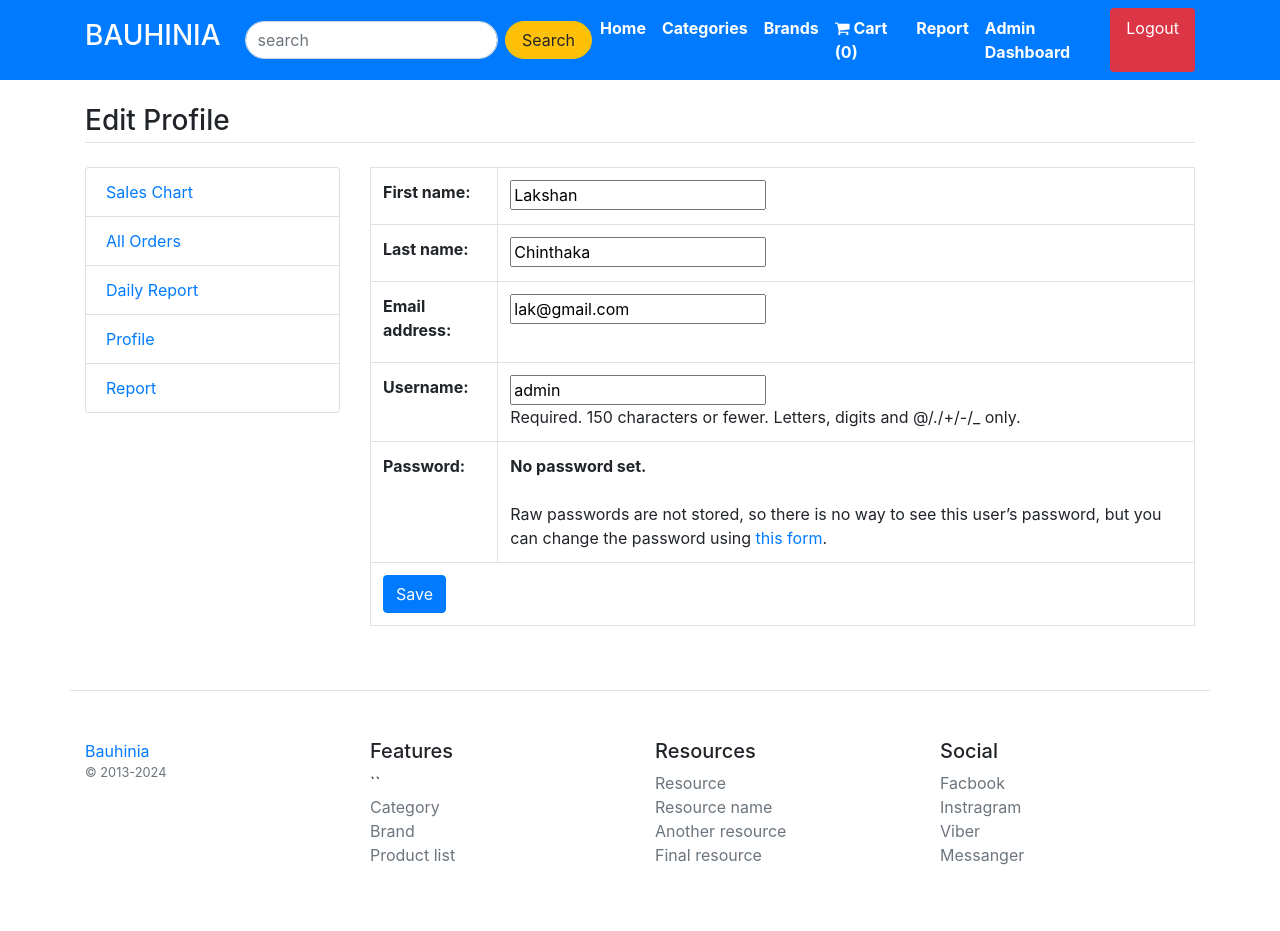
After one commit to LakshanChinthaka/Ecommerce-django-bootstrap, a Django app: page /admin-profile in a window 1280 px wide. The commit adds this page. Run offline with Django 4.2, Linux system fonts and the light colour scheme; a user stored in the database is signed in; data comes from the database, SQL or seed files in the repository; both versions use the stored data as it was after the commit; parts of the project's set-up code (start-up, migrations or seed data) failed here and were passed over; some libraries are stand-ins or nearby versions.

Commit message:
last one

```diff
--- /dev/null
+++ b/main/templates/adminDashboard/edit-profile.html
@@ -0,0 +1,24 @@
+{% extends 'base.html' %} {% load static %} {% block content %}
+<main class="container my-4">
+  <!-- Featured Products -->
+  <h3 class="my-4 border-bottom pb-1">Edit Profile</h3>
+  <div class="row">
+    <div class="col-md-3">{% include 'adminDashboard\side-bar.html' %}</div>
+    <div class="col-md-9">
+      {% if msg %}
+      <p class="text-success">{{msg}}</p>
+      {% endif %}
+      <table class="table table-bordered">
+        <form method="post">
+          {% csrf_token %} {{form.as_table}}
+          <tr>
+            <td colspan="2">
+              <input type="submit" value="Save" class="btn btn-primary" />
+            </td>
+          </tr>
+        </form>
+      </table>
+    </div>
+  </div>
+</main>
+{% endblock %}
--- a/main/templates/adminDashboard/side-bar.html
+++ b/main/templates/adminDashboard/side-bar.html
@@ -16,6 +16,12 @@
   >
 
   <a
+    href="{% url 'admin-profile' %}"
+    class="list-group-item {% if request.path == '/admin-edit-profile' %}active {% endif %}"
+    >Profile</a
+  >
+
+  <a
     href="{% url 'total_product_report_pdf' %}"
     class="list-group-item {% if request.path == '/total_product_report_pdf' %}active {% endif %}"
     >Report</a
--- a/main/templates/base.html
+++ b/main/templates/base.html
@@ -23,7 +23,7 @@
 	<nav class="navbar navbar-expand-lg navbar-dark bg-primary">
 		<div class="container">
 
-		  <h3 class="display-6 pr-4 text-white bg-slate-400" href="/">BAUHINIA</h3>
+		  <h3 class="mr-6 display-7 pr-4 text-white bg-slate-400" href="/">BAUHINIA</h3>
 
 
 		  <button class="navbar-toggler" type="button" data-toggle="collapse" data-target="#navbarNav" aria-controls="navbarNav" aria-expanded="false" aria-label="Toggle navigation">
@@ -100,7 +100,7 @@
         </div>
         <div class="col-6 col-md">
         <h5>Features</h5>
-        <ul class="list-unstyled text-small">
+        <ul class="list-unstyled text-small">``
             <li><a class="text-muted" href="category_list">Category</a></li>
             <li><a class="text-muted" href="brand_list">Brand</a></li>
             <li><a class="text-muted" href="product_list">Product list</a></li>
--- a/main/urls.py
+++ b/main/urls.py
@@ -29,6 +29,9 @@ urlpatterns = [
     path('payment-done/', views.payment_done, name='payment_done'),
     path('payment-cancelled/', views.payment_canceled, name='payment_cancelled'),
     #User section
+
+    path('admin-profile',views.admin_profile, name='admin-profile'),
+
     path('my-dashboard',views.my_dashboard, name='my_dashboard'),
     path('my-orders',views.my_orders, name='my_orders'),
     path('my-orders-items/<int:id>',views.my_order_items, name='my_order_items'),
--- a/main/views.py
+++ b/main/views.py
@@ -316,6 +316,36 @@ def update_address(request,id):
 			msg='Data has been saved'
 	form=AddressBookForm(instance=address)
 	return render(request, 'user/update-address.html',{'form':form,'msg':msg})
+
+# Admin Profile
+# Edit Profile
+def admin_profile(request):
+	msg=None
+	if request.method=='POST':
+		form=ProfileForm(request.POST,instance=request.user)
+		if form.is_valid():
+			form.save()
+			msg='Data has been saved'
+	form=ProfileForm(instance=request.user)
+	return render(request, 'adminDashboard/edit-profile.html',{'form':form,'msg':msg})
+
+
+# Update addressbook
+def admin_update_address(request,id):
+	address=UserAddressBook.objects.get(pk=id)
+	msg=None
+	if request.method=='POST':
+		form=AddressBookForm(request.POST,instance=address)
+		if form.is_valid():
+			saveForm=form.save(commit=False)
+			saveForm.user=request.user
+			if 'status' in request.POST:
+				UserAddressBook.objects.update(status=False)
+			saveForm.save()
+			msg='Data has been saved'
+	form=AddressBookForm(instance=address)
+	return render(request, 'adminDashboard/update-address.html',{'form':form,'msg':msg})
+
 
 
 
@@ -638,14 +668,13 @@ def total_product_report_pdf(request):
     response = HttpResponse(content_type='application/pdf')
     response['Content-Disposition'] = 'filename=total_orders_report.pdf'
 
-    # Create the PDF object, using response as its "file."
     p = canvas.Canvas(response)
 
-    # Set up the title
+
     p.setFont("Helvetica-Bold", 16)
     p.drawString(100, 800, 'Orders Report')
 
-    # Set up the date
+
     current_date = datetime.now().strftime("%Y-%m-%d %H:%M:%S")
     p.setFont("Helvetica", 12)
     p.drawString(100, 780, f'Report generated on: {current_date}')
@@ -671,14 +700,14 @@ def total_product_report_pdf(request):
         p.drawString(500, y_position, order.order_status)
         # p.drawString(400, y_position, str(order.order_dt))
 
-        # Check if there is enough space for the next order, if not, start a new page
+
         y_position -= 20
 
-    # Close the PDF object cleanly and we're done.
+
     p.showPage()
     p.save()
 
-    # Return the response with the PDF content
+
     return response
 
 # Bar chart
```
Also changed, not shown: db.sqlite3.
